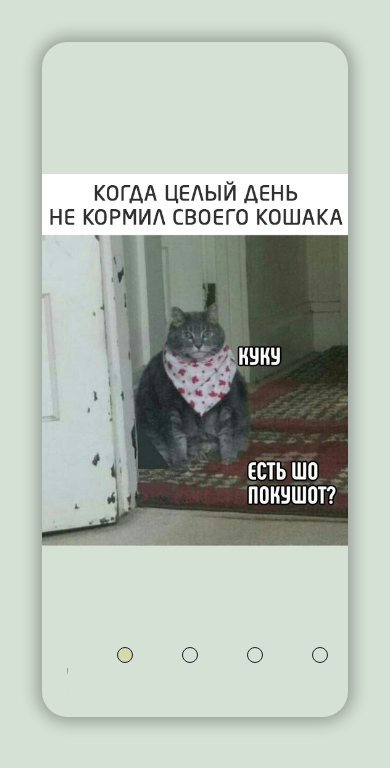
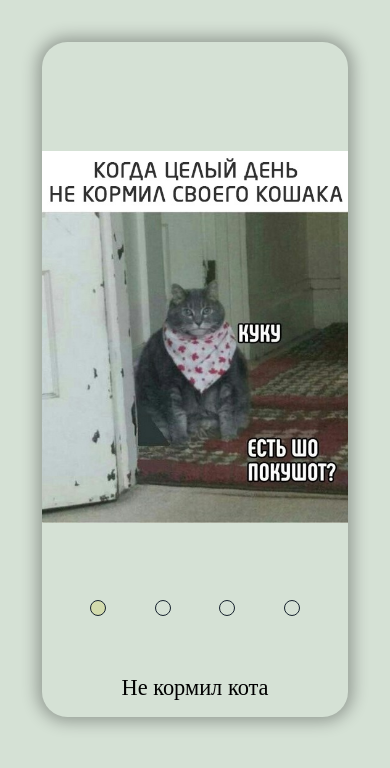
Before and after one commit to Ventiass/cssMemSlider, a plain HTML site: page cssMemSlider/index.html in a window 390 px wide. Drawn offline with Linux system fonts and the light colour scheme.

Commit message:
feat: add mobile  (Mon, May 16, 2022 10:54:44 AM)

```diff
--- a/cssMemSlider/style.css
+++ b/cssMemSlider/style.css
@@ -142,3 +142,24 @@ input[name='meme'] {
     font-size: 1.4rem;
     transition: all .6s ease;
 }
+
+@media (max-width: 768px)  {
+    .navigation {
+        align-items: center;
+        flex-direction: column;
+    }
+    .title-wrapper {
+        order: 2;
+        width: 100%;
+        padding: 0;
+    }
+    .title {
+        justify-content: center;
+    }
+    .doted {
+        margin-bottom: 4vh;
+    }
+    .slides {
+        height: 75%;
+    }
+}
```
